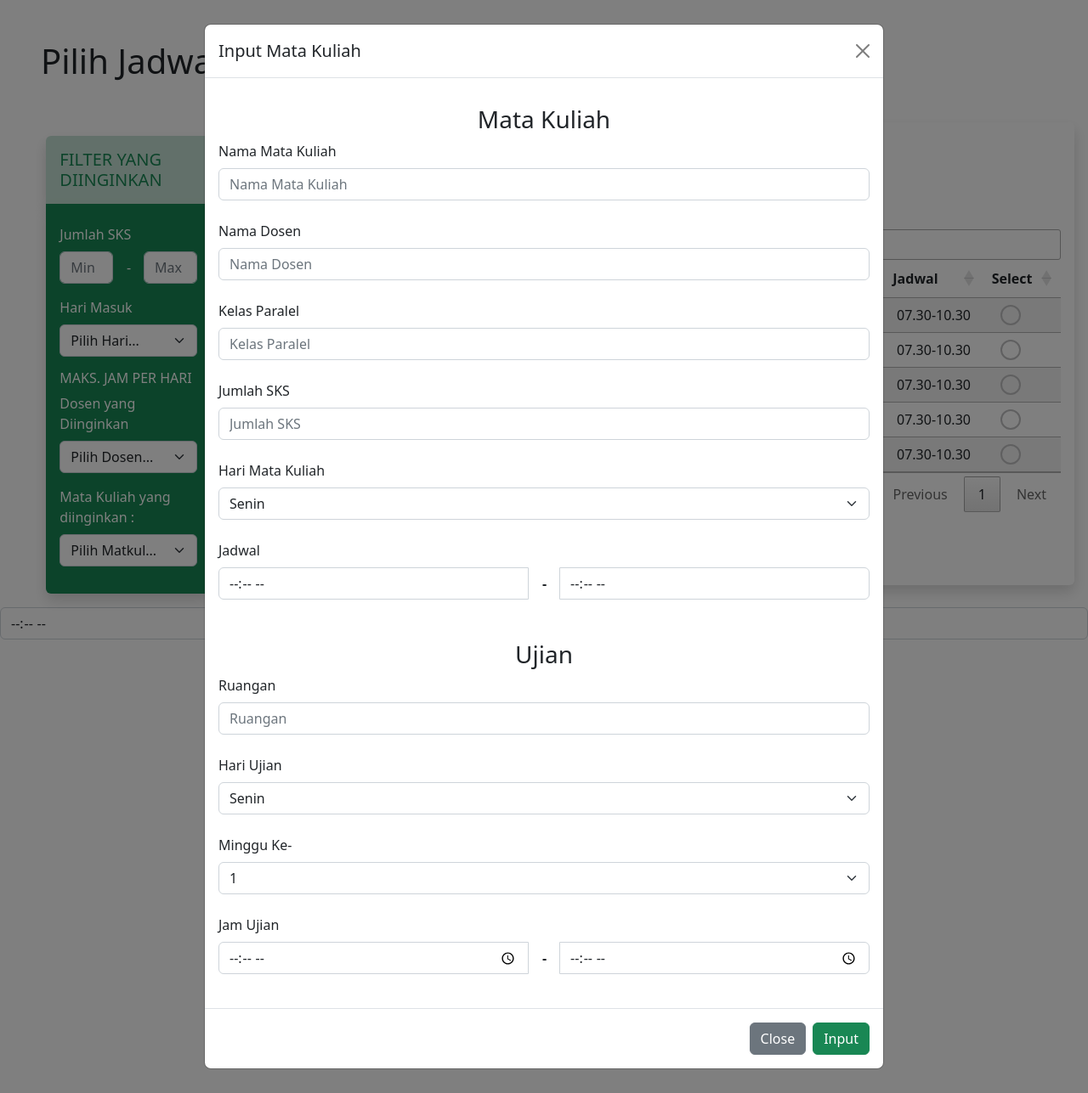
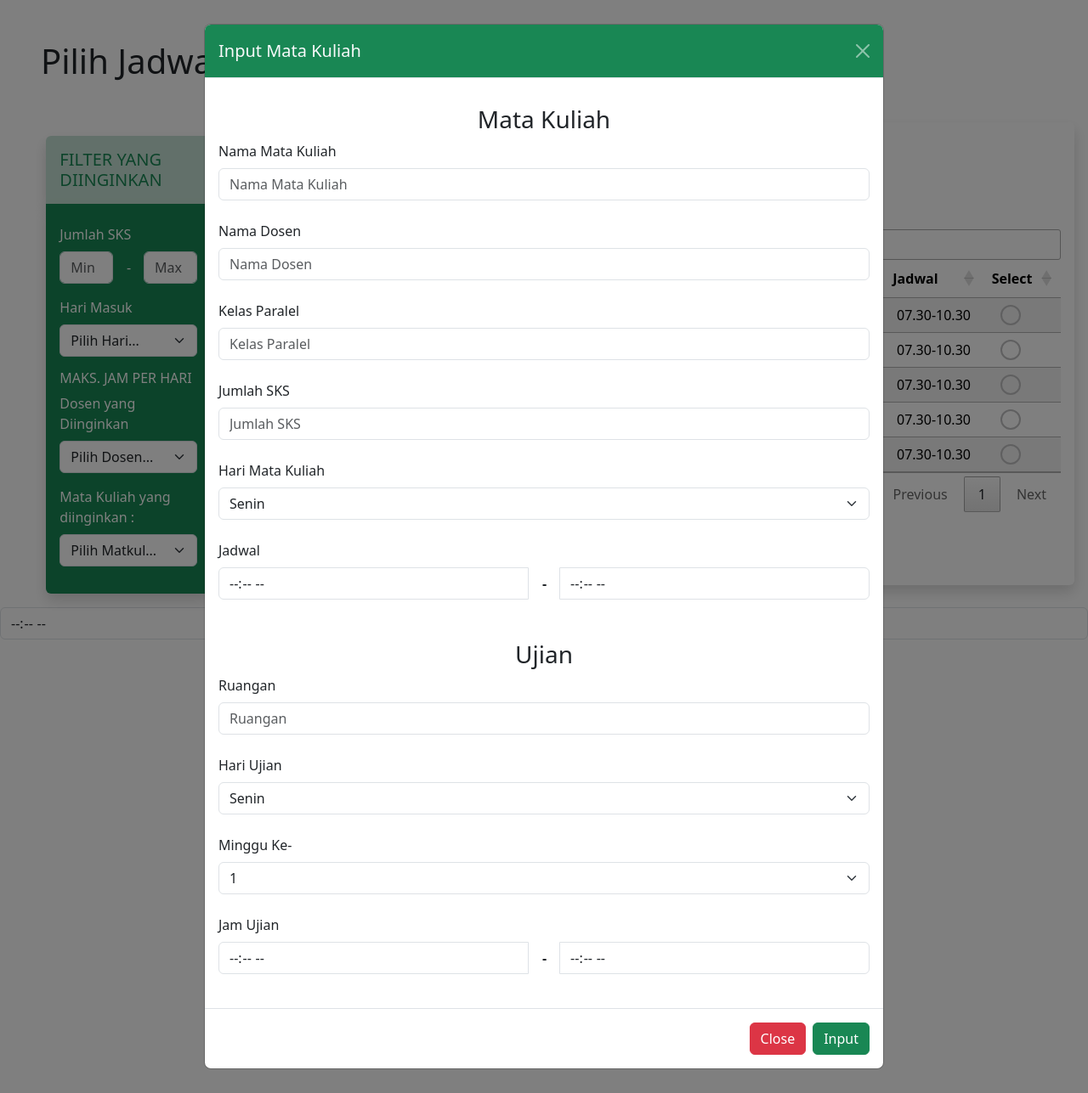
Before and after one commit to ChrisJulLimantoro/Scheduller-Project, a Flask app: page /pilihJadwal in a window 1280 px wide, after a click on "Pilih Mata kuliah". Shown: the whole page at 85% size. Run offline with Flask 3, Linux system fonts and the light colour scheme; some libraries are stand-ins or nearby versions.

Commit message:
time picker berhasil, position gk jelas

```diff
--- a/templates/pilihJadwal.html
+++ b/templates/pilihJadwal.html
@@ -5,8 +5,8 @@
   <meta charset="utf-8">
   <meta name="viewport" content="width=device-width, initial-scale=1">
   <title>Bootstrap demo</title>
-  <link href="https://cdn.jsdelivr.net/npm/bootstrap@5.2.3/dist/css/bootstrap.min.css" rel="stylesheet"
-    integrity="sha384-rbsA2VBKQhggwzxH7pPCaAqO46MgnOM80zW1RWuH61DGLwZJEdK2Kadq2F9CUG65" crossorigin="anonymous">
+  <link href="https://cdn.jsdelivr.net/npm/bootstrap@5.3.0-alpha3/dist/css/bootstrap.min.css" rel="stylesheet" integrity="sha384-KK94CHFLLe+nY2dmCWGMq91rCGa5gtU4mk92HdvYe+M/SXH301p5ILy+dN9+nJOZ" crossorigin="anonymous">
+  <script src="https://cdn.jsdelivr.net/npm/bootstrap@5.3.0-alpha3/dist/js/bootstrap.bundle.min.js" integrity="sha384-ENjdO4Dr2bkBIFxQpeoTz1HIcje39Wm4jDKdf19U8gI4ddQ3GYNS7NTKfAdVQSZe" crossorigin="anonymous"></script>
   <link rel="stylesheet" href="https://cdnjs.cloudflare.com/ajax/libs/font-awesome/6.4.0/css/all.min.css">
   <!-- JQuery -->
   <script src="https://cdnjs.cloudflare.com/ajax/libs/jquery/3.6.4/jquery.min.js"></script>
@@ -74,6 +74,21 @@
   </script>
 
   <style>
+    .form-control:focus, .form-select:focus {
+      border-width: 0.4vh;
+      border-color: #198754;
+      box-shadow: 2px 17px 99px -30px rgba(0,0,0,0.95);
+    }
+
+    .modal-body {
+      position: relative;
+    }
+
+    .form-select option {
+      background-color: #198754 !important;
+      color: #fff;
+    }
+
     .selectBox {
       position: relative;
     }
@@ -1177,13 +1192,13 @@
   <div class="modal fade" id="exampleModal" tabindex="-1" aria-labelledby="exampleModalLabel" aria-hidden="true">
     <div class="modal-dialog modal-dialog-centered modal-lg">
       <div class="modal-content">
-        <div class="modal-header">
+        <div class="modal-header bg-success text-light" data-bs-theme="dark">
           <h1 class="modal-title fs-5" id="exampleModalLabel">Input Mata Kuliah</h1>
           <button type="button" class="btn-close" data-bs-dismiss="modal" aria-label="Close"></button>
         </div>
-        <div class="modal-body">
+        <div class="modal-body" id="modalBody">
           <div class="d-flex justify-content-center mt-3">
-            <h3>Mata Kuliah</h2>
+            <h3>Mata Kuliah</h3>
           </div>
           <!-- Nama Mata Kuliah -->
           <label for="" class="">Nama Mata Kuliah</label>
@@ -1219,7 +1234,7 @@
 
           <!-- Form Ujian -->
           <div class="d-flex justify-content-center mt-5">
-            <h3>Ujian</h2>
+            <h3>Ujian</h3>
           </div>
           <!-- Ruangan -->
           <label for="" class="">Ruangan</label>
@@ -1247,13 +1262,13 @@
           <!-- Jam Ujian -->
           <label for="" class="mt-4">Jam Ujian</label>
           <div class="input-group mt-2 mb-4">
-            <input type="time" id="jamUjianMulai" class="form-control" name="jamUjianMulai">
+            <input type="time" class="time-pickable form-control" readonly>
             <p class="mx-3 my-auto"><b>-</b></p>
-            <input type="time" id="jamUjianSelesai" class="form-control" name="jamUjianSelesai">
+            <input type="time" class="time-pickable form-control" readonly>
           </div>
         </div>
         <div class="modal-footer">
-          <button type="button" class="btn btn-secondary" data-bs-dismiss="modal">Close</button>
+          <button type="button" class="btn btn-danger" data-bs-dismiss="modal">Close</button>
           <button type="button" class="btn btn-success">Input</button>
         </div>
       </div>
@@ -1263,17 +1278,14 @@
   <!-- coba time picker-->
   <input type="time" class="time-pickable form-control" readonly>
 
-
-  <script src="https://cdn.jsdelivr.net/npm/bootstrap@5.2.3/dist/js/bootstrap.bundle.min.js"
-    integrity="sha384-kenU1KFdBIe4zVF0s0G1M5b4hcpxyD9F7jL+jjXkk+Q2h455rYXK/7HAuoJl+0I4"
-    crossorigin="anonymous">
-  </script>
 </body>
 </html>
 
 <!-- script modal -->
 <script>
   $(document).ready(function() {
+    const location = document.getElementById("modalBody");
+
     function activate() {
     document.head.insertAdjacentHTML("beforeend", `
       <style>
@@ -1319,7 +1331,7 @@
           }
 
           document.removeEventListener("mousedown", onClickAway);
-          document.body.removeChild(activePicker);
+          location.removeChild(activePicker);
           activePicker = null;
         };
 
@@ -1335,7 +1347,7 @@
     picker.style.top = `${top}px`;
     picker.style.left = `${left}px`;
 
-    document.body.appendChild(picker);
+    location.appendChild(picker);
 
     return picker;
   }
```
